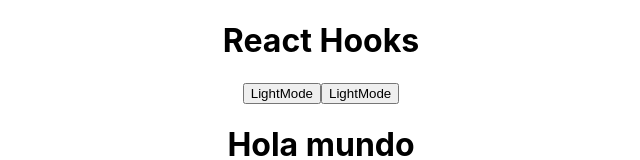
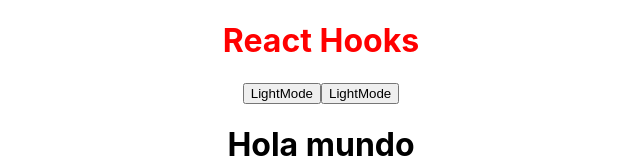
Before and after one commit to Diego-Luna/React-Hooks, a React (Create React App) app in the folder react-hooks/: page / in a window 1280 px wide. Shown: the top 160 px of the page, without its empty margins (319-959 px from the left). Built offline with nearby package versions, Linux system fonts and the light colour scheme; no server answers.

Commit message:
useContext: la fusión de React Hooks y React Context

```diff
--- a/react-hooks/src/components/Header.jsx
+++ b/react-hooks/src/components/Header.jsx
@@ -1,7 +1,10 @@
-import React, { useState } from "react";
+import React, { useState, useContext } from "react";
+import ThemeContext from "../context/ThemeContex";
 
 const Header = () => {
   const [darkMode, setDarkMode] = useState(false);
+
+  const color = useContext(ThemeContext);
 
   const HandleClick = () => {
     setDarkMode(!darkMode);
@@ -9,12 +12,12 @@
 
   return (
     <div className="Header">
-      <h1>React Hooks</h1>
+      <h1 style={{ color: color }}>React Hooks</h1>
       <button onClick={HandleClick} type="button">
-        {darkMode? "DarkMode": "LightMode"}
+        {darkMode ? "DarkMode" : "LightMode"}
       </button>
       <button onClick={() => setDarkMode(!darkMode)} type="button">
-        {darkMode? "DarkMode": "LightMode"}
+        {darkMode ? "DarkMode" : "LightMode"}
       </button>
     </div>
   );
--- /dev/null
+++ b/react-hooks/src/context/ThemeContex.js
@@ -0,0 +1,5 @@
+import React from "react";
+
+const ThemeContext = React.createContext(null);
+
+export default ThemeContext;
--- a/react-hooks/src/index.js
+++ b/react-hooks/src/index.js
@@ -1,14 +1,19 @@
-import React from 'react';
-import ReactDOM from 'react-dom';
-import './index.css';
-import App from './App';
-import reportWebVitals from './reportWebVitals';
+import React from "react";
+import ReactDOM from "react-dom";
+import "./index.css";
+import App from "./App";
+import reportWebVitals from "./reportWebVitals";
+
+// importamos el estado
+import ThemeContext from "./context/ThemeContex";
 
 ReactDOM.render(
   <React.StrictMode>
-    <App />
+    <ThemeContext.Provider value="red">
+      <App />
+    </ThemeContext.Provider>
   </React.StrictMode>,
-  document.getElementById('root')
+  document.getElementById("root")
 );
 
 // If you want to start measuring performance in your app, pass a function
```
